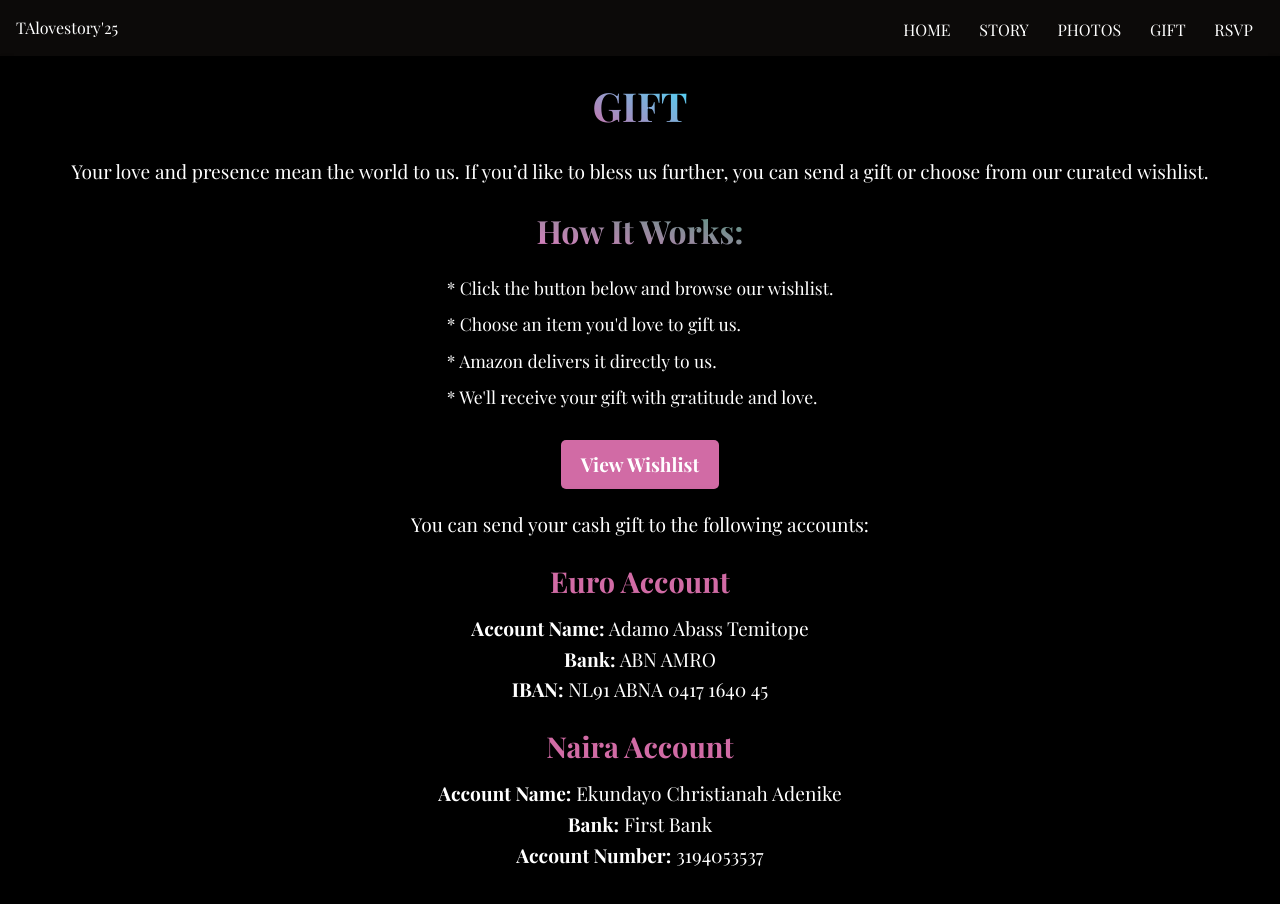
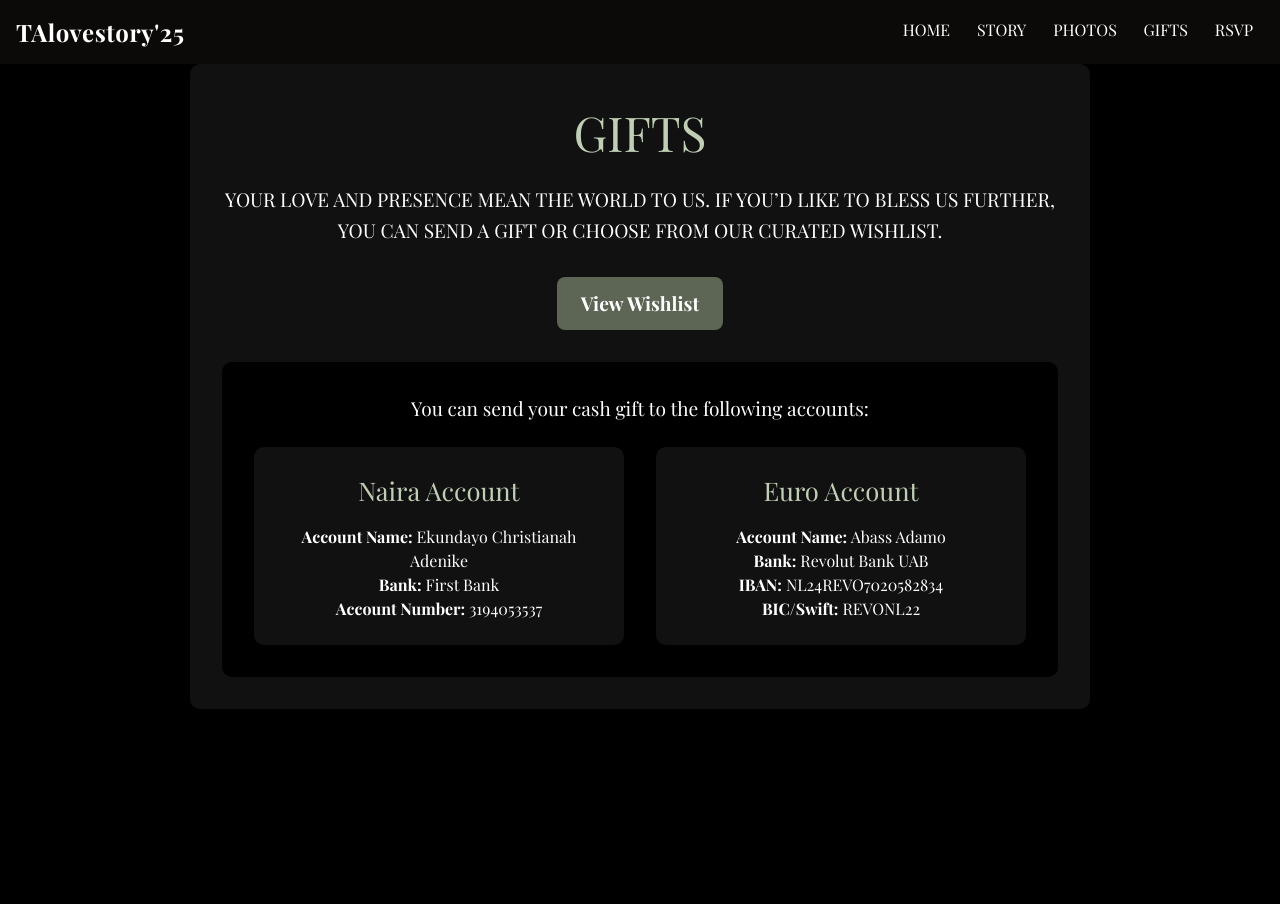
Before and after one commit to thianah/taapp, a React (Vite) app: page /gift in a window 1280 px wide. Shown: the top 904 px of the page. After the commit the page ends 800 px from the top, so only its background shows below. Built offline with nearby package versions, Linux system fonts and the light colour scheme.

Commit message:
refactor

```diff
--- a/src/App.jsx
+++ b/src/App.jsx
@@ -1,8 +1,8 @@
 import { BrowserRouter as Router, Routes, Route } from 'react-router-dom';
-import Home from './components/home';
-import Photo from './components/photos';
-import Story from './components/story';
-import Gift from './components/gift';
+import Home from './components/Home';
+import Photo from './components/Photos';
+import Story from './components/Story';
+import Gift from './components/Gift';
 import Header from './header';
 import Sidebar from './navbar';
 import Rsvp from './components/Rsvp';
@@ -12,15 +12,19 @@ import './index.css';
 function App() {
   return (
     <Router basename="/">
-      <Header />
-      <Sidebar />
-      <Routes>
-        <Route path="/" element={<Home />} />
-        <Route path="/Photo" element={<Photo />} /> {/* Renamed route */}
-        <Route path="/Story" element={<Story />} />
-        <Route path="/Gift" element={<Gift />} />
-        <Route path="/Rsvp" element={<Rsvp />} />
-      </Routes>
+      <div className="min-h-screen flex flex-col bg-black">
+        <Header />
+        <Sidebar />
+        <main className="flex-1">
+          <Routes>
+            <Route path="/" element={<Home />} />
+            <Route path="/photo" element={<Photo />} />
+            <Route path="/story" element={<Story />} />
+            <Route path="/gift" element={<Gift />} />
+            <Route path="/rsvp" element={<Rsvp />} />
+          </Routes>
+        </main>
+      </div>
     </Router>
   );
 }
--- a/src/components/gift.jsx
+++ b/src/components/gift.jsx
@@ -3,68 +3,50 @@ import React from "react";
 const Gift = () => {
   return (
     <div className="gift-container">
-      <h1 className="gift-h1">GIFT</h1>
+      <h1 className="gift-h1">GIFTS</h1>
 
       <p className="gift-p">
-        Your love and presence mean the world to us. If you’d like to bless us further, you can send a gift or choose from our curated wishlist.
-
+        Your love and presence mean the world to us. If you’d like to bless us
+        further, you can send a gift or choose from our curated wishlist.
       </p>
 
-      <h2 className="gift-h2">How It Works:</h2>
-      <div className="gift-list">
-        <ul className="gift-ul">
-          <li className="gift-li">
-            <span className="red-asterisk">*</span> Click the button below and browse our wishlist.
-          </li>
-          <li className="gift-li">
-            <span className="red-asterisk">*</span> Choose an item you'd love to gift us.
-          </li>
-          <li className="gift-li">
-            <span className="red-asterisk">*</span> Amazon delivers it directly to us.
-          </li>
-          <li className="gift-li">
-            <span className="red-asterisk">*</span> We'll receive your gift with gratitude and love.
-          </li>
-        </ul>
-      </div>
       <div className="gift-link-container">
         <a
           className="amazon-link"
           href="https://www.myregistry.com/giftlist/talovestory"
           target="_blank"
           rel="noopener noreferrer"
-          aria-label="View our Amazon wishlist"
         >
           View Wishlist
         </a>
       </div>
 
       <div className="monetary-gift">
-
         <p className="monetary-gift-p">
-           You can send your cash gift to the following accounts:
+          You can send your cash gift to the following accounts:
         </p>
 
         <div className="monetary-gift-details">
           <div className="account-section">
-            <h2 className="account-heading">Euro Account</h2>
-            <p className="monetary-gift-p">
-              <strong>Account Name:</strong> <span className="account-name">Adamo Abass Temitope</span>
+            <h2 className="account-heading">Naira Account</h2>
+            <p>
+              <strong>Account Name:</strong> Ekundayo Christianah Adenike
               <br />
-              <strong>Bank:</strong> <span className="bank-name">ABN AMRO</span>
+              <strong>Bank:</strong> First Bank
               <br />
-              <strong>IBAN:</strong> <span className="iban-number">NL91 ABNA 0417 1640 45</span>
+              <strong>Account Number:</strong> 3194053537
             </p>
           </div>
-
           <div className="account-section">
-            <h2 className="account-heading">Naira Account</h2>
-            <p className="monetary-gift-p">
-              <strong>Account Name:</strong> <span className="account-name">Ekundayo Christianah Adenike</span>
+            <h2 className="account-heading">Euro Account</h2>
+            <p>
+              <strong>Account Name:</strong> Abass Adamo
               <br />
-              <strong>Bank:</strong> <span className="bank-name">First Bank</span>
+              <strong>Bank:</strong> Revolut Bank UAB
               <br />
-              <strong>Account Number:</strong> <span className="acc-number">3194053537</span>
+              <strong>IBAN:</strong> NL24REVO7020582834
+              <br />
+              <strong>BIC/Swift:</strong> REVONL22
             </p>
           </div>
         </div>
--- a/src/components/photos.jsx
+++ b/src/components/photos.jsx
@@ -29,7 +29,7 @@ function ImageWithLoader({ src, alt, className }) {
     <div className="relative w-full flex items-center justify-center min-h-40">
       {!loaded && (
         <div className="absolute inset-0 flex items-center justify-center">
-          <div className="w-8 h-8 border-4 border-[#d2b6ae] border-t-transparent rounded-full animate-spin"></div>
+          <div className="w-8 h-8 border-4 border-[#bfceb5] border-t-transparent rounded-full animate-spin"></div>
         </div>
       )}
       <img
--- a/src/header.jsx
+++ b/src/header.jsx
@@ -1,12 +1,17 @@
-import React from 'react';
-import { Link } from 'react-router-dom';
+import React from "react";
+import { Link } from "react-router-dom";
 
 const Header = () => {
-    return (
-        <div className="header bg-stone-950 text-white p-4 flex justify-between items-center">
-            <h1>TAlovestory'25</h1>
+  return (
+    <div className="header bg-stone-950 text-white p-4 flex justify-between items-center">
+      <Link
+        to="/"
+        className="text-2xl font-extrabold tracking-wide hover:text-[#b8a19b] transition-colors"
+      >
+        TAlovestory'25
+      </Link>
+    </div>
+  );
+};
 
-        </div>
-    );
-}
 export default Header;
--- a/src/index.css
+++ b/src/index.css
@@ -4,9 +4,14 @@
   --heading-font: 'Playfair Display', serif;
   --accent-font: 'Dancing Script', cursive;
 }
+html, body, #root {
+  height: 100%;
+  margin: 0;
+}
 
 body {
   font-family: var(--heading-font);
+  background-color: black;
 }
 
 .home h1 {
@@ -130,6 +135,7 @@ body {
   top: 0;
   right: -250px;
   transition: right 0.3s ease;
+  z-index: 40;
 }
 
 .sidebar.open {
@@ -153,12 +159,12 @@ body {
 }
 
 .toggle-button.open-button {
-  right: 20px;
+  right: 10px;
 }
 
 .toggle-button.close-button {
   position: absolute;
-  top: 10px;
+  top: 15px;
   right: 10px;
 }
 
@@ -228,25 +234,19 @@ body {
 }
 
 .gift-container {
-  display: flex;
-  flex-direction: column;
-  align-items: center;
-  justify-content: center;
-  padding: 20px;
-  max-width: 100%;
-  background-color: black;
-  text: white;
-  box-shadow: 0 4px 8px rgba(0, 0, 0, 0.1);
-  animation-delay: 0.8s;
-  animation-fill-mode:forwards;
+  padding: 2rem;
+  max-width: 900px;
+  margin: 0 auto;
+  background-color: #111; /* keeps the same overall background */
+  color: white;
+  border-radius: 10px;
 }
 
 .gift-h1 {
-  font-size: 2.5rem;
-  font-weight: bold;
   text-align: center;
-  margin-bottom: 20px;
-  background: linear-gradient(to right top, #d16ba5, #41dfff);
+  font-size: 3rem;
+  margin-bottom: 1rem;
+  background: #bfceb5;
   -webkit-background-clip: text;
   -webkit-text-fill-color: transparent;
 }
@@ -254,95 +254,83 @@ body {
 .gift-p {
   font-size: 1.2rem;
   text-align: center;
-  margin-bottom: 20px;
-  color: white;
-  line-height:1.6;
+  margin-bottom: 2rem;
+  line-height: 1.6;
+  text-transform: uppercase;
 }
 
-.gift-h2 {
-  font-size: 2rem;
-  font-weight: bold;
-  text-align: center;
-  margin-bottom: 20px;
-  background: linear-gradient(to right top, #e37cc3, #4a967a);
-  -webkit-background-clip: text;
-  -webkit-text-fill-color: transparent;
+
+.gift-ul {
+  list-style: none;
+  padding: 0;
+  margin-bottom: 2rem;
+  text-align: left;
+  max-width: 600px;
+  margin-left: auto;
+  margin-right: auto;
 }
 
-.gift-list {
-  margin-bottom: 20px;
-}
-
-.gift-ul {
-  list-style-type: none;
-  padding: 0;
-}
-
-.gift-li {
+.gift-ul li {
   font-size: 1.1rem;
-  color: white;
   margin-bottom: 10px;
-  text-align: left;
 }
 
 .gift-link-container {
   text-align: center;
+  margin-bottom: 2rem;
 }
 
 .amazon-link {
   display: inline-block;
-  padding: 10px 20px;
+  padding: 12px 24px;
   font-size: 1.2rem;
   font-weight: bold;
   color: #fff;
-  background-color: #d16ba5;
-  border-radius: 5px;
+  background-color: #5d6654;
+  border-radius: 8px;
   text-decoration: none;
   transition: background-color 0.3s ease;
 }
 
 .amazon-link:hover {
-  background-color: #b3008c;
+  background-color: #bfceb5;
 }
 
+/* Monetary gift section */
 .monetary-gift {
+  padding: 2rem;
+  background-color: #000;
+  border-radius: 10px;
   display: flex;
   flex-direction: column;
   align-items: center;
-  justify-content: center;
-  padding: 20px;
-  max-width: 800px;
-  background-color: black;
-  border-radius: 10px;
-  box-shadow: 0 4px 8px rgba(0, 0, 0, 0.1);
-}
-
-.monetary-gift-h1 {
-  font-size: 2.5rem;
-  font-weight: bold;
-  text-align: center;
-  margin-bottom: 20px;
-  background: linear-gradient(to right top, #d16ba5, #41dfff);
-  -webkit-background-clip: text;
-  -webkit-text-fill-color: transparent;
 }
 
 .monetary-gift-p {
   font-size: 1.2rem;
   text-align: center;
-  margin-bottom: 20px;
-  color: white;
-  line-height: 1.6;
+  margin-bottom: 1.5rem;
+}
+
+.monetary-gift-details {
+  display: flex;
+  gap: 2rem;
+  flex-wrap: wrap;
+  justify-content: center;
+  width: 100%;
 }
 
 .account-section {
-  margin-bottom: 20px;
+  background-color: #111;
+  padding: 1.5rem;
+  border-radius: 10px;
+  flex: 1 1 300px;
+  box-shadow: 0 4px 10px rgba(0,0,0,0.3);
+  text-align: center;
 }
 
 .account-heading {
-  font-size: 1.8rem;
-  font-weight: bold;
-  text-align: center;
-  margin-bottom: 10px;
-  color: #d16ba5;
+  font-size: 1.6rem;
+  color: #bfceb5;
+  margin-bottom: 1rem;
 }
--- a/src/navbar.jsx
+++ b/src/navbar.jsx
@@ -33,19 +33,19 @@ function Sidebar() {
           HOME
         </Link>
         <br />
-        <Link to="/Story" className="ho" onClick={toggleSidebar}>
-        STORY
+        <Link to="/story" className="ho" onClick={toggleSidebar}>
+          STORY
         </Link>
         <br />
-        <Link to="/Photo" className="ho" onClick={toggleSidebar}>
+        <Link to="/photo" className="ho" onClick={toggleSidebar}>
           PHOTOS
         </Link>
         <br />
-        <Link to="/Gift" className="ho" onClick={toggleSidebar}>
-       GIFT
+        <Link to="/gift" className="ho" onClick={toggleSidebar}>
+          GIFTS
         </Link>
         <br />
-        <Link to="/Rsvp" className="ho" onClick={toggleSidebar}>
+        <Link to="/rsvp" className="ho" onClick={toggleSidebar}>
           RSVP
         </Link>
       </div>
```
Also changed, not shown: src/components/Rsvp.jsx (+37 -36 lines), src/components/home.jsx (+14 -16 lines), src/components/story.jsx (+36 -23 lines), vite.config.js (line endings or trailing spaces).
